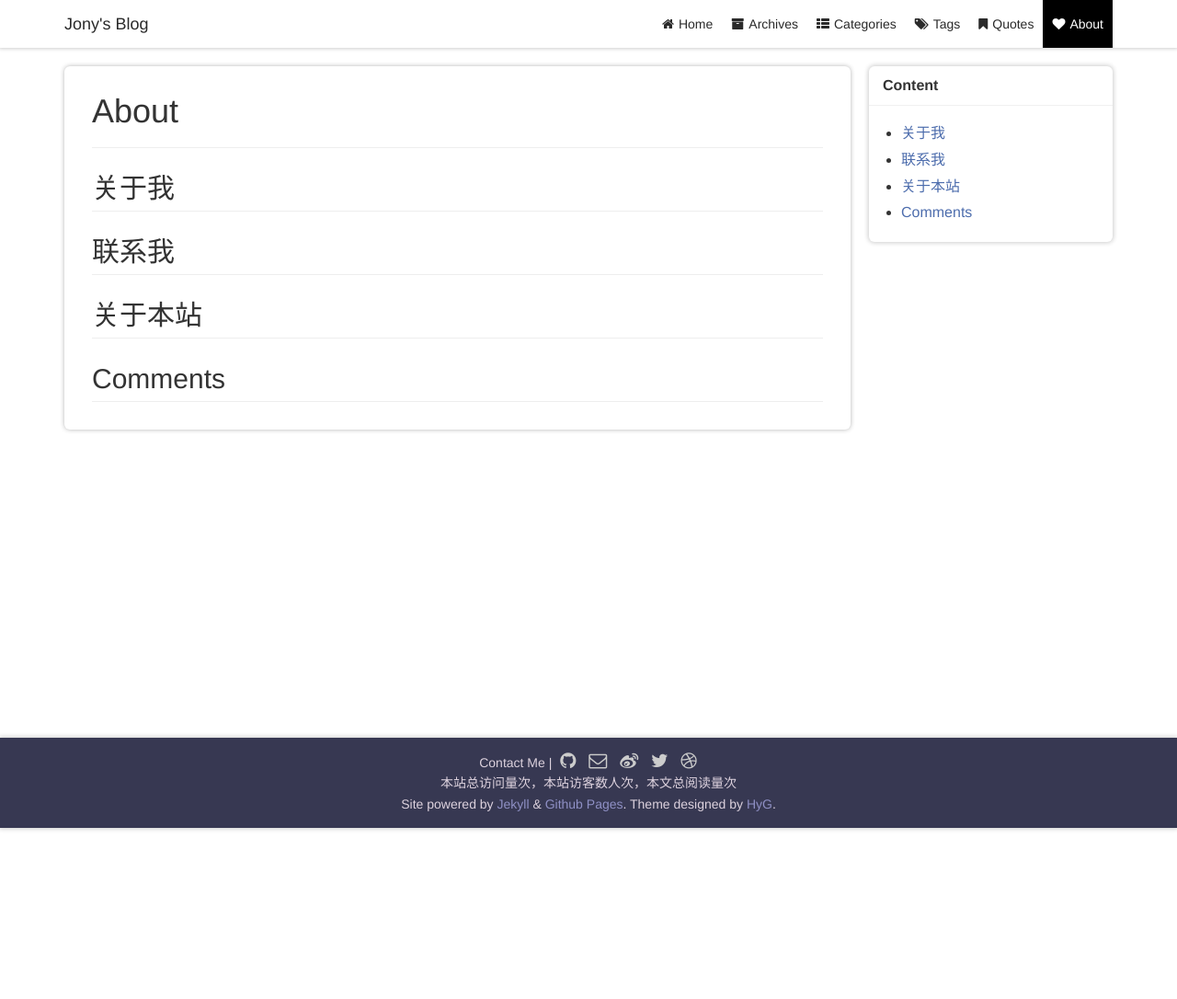
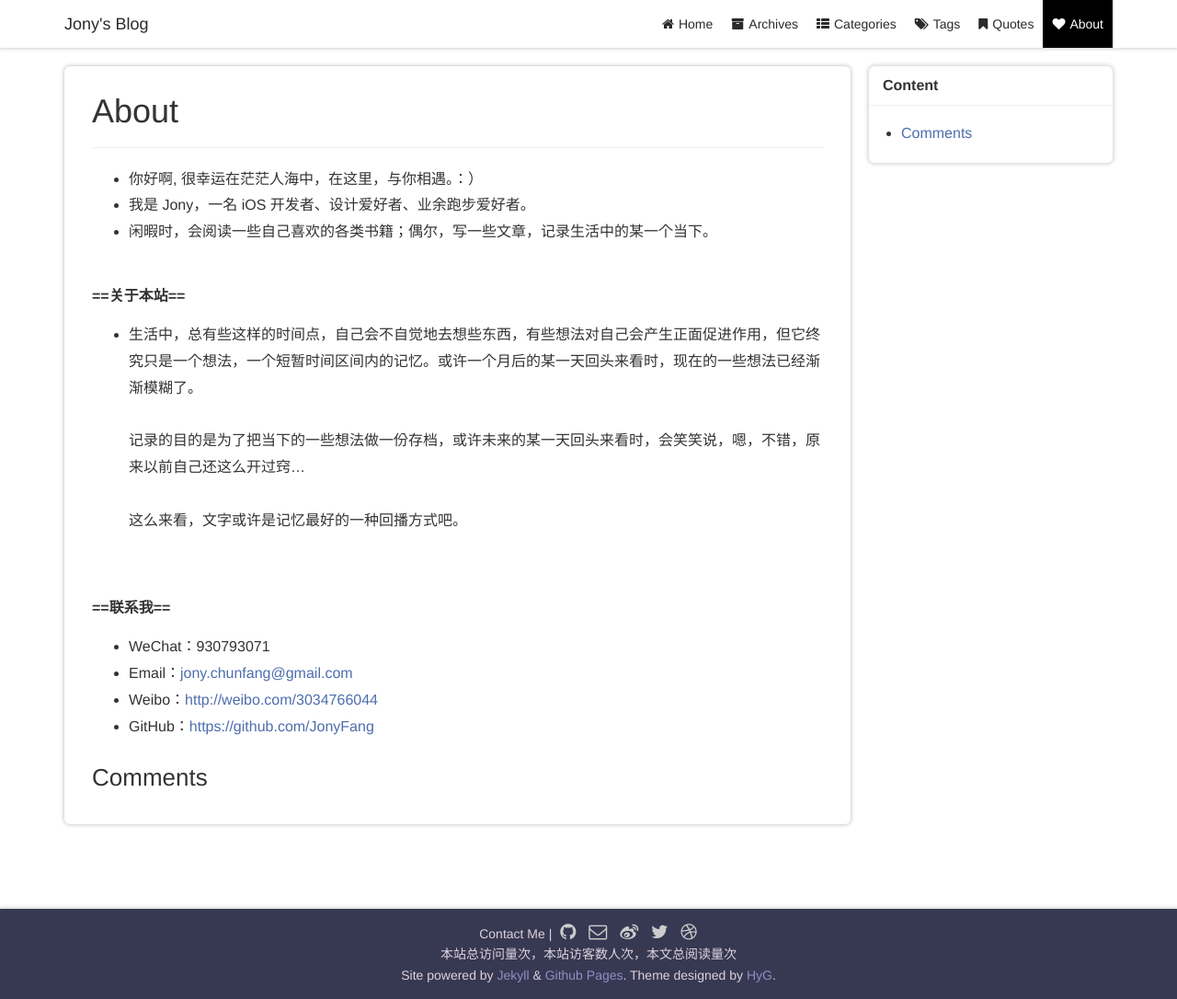
Before and after one commit to JonyFang/v1.0-JonyFang.github.io, a Jekyll site: the page built from page/4about.md, in a window 1280 px wide. Shown: the whole page at 92% size. Built offline with Jekyll 4.4.1, drawn with Linux system fonts in a browser that asks for light colours; comment, search, counter and statistics services are not loaded; a style sheet for code colours, icons or effects is not loaded; before the commit the page ends 900 px from its top, so only the background shows below that.

Commit message:
update about page

```diff
--- a/page/4about.md
+++ b/page/4about.md
@@ -9,12 +9,28 @@ type: page
 * content
 {:toc}
 
-## 关于我
 
-## 联系我
+- 你好啊, 很幸运在茫茫人海中，在这里，与你相遇。：）
+- 我是 Jony，一名 iOS 开发者、设计爱好者、业余跑步爱好者。
+- 闲暇时，会阅读一些自己喜欢的各类书籍；偶尔，写一些文章，记录生活中的某一个当下。
 
-## 关于本站
+<br>
+**==关于本站==**
+<br>
+- 生活中，总有些这样的时间点，自己会不自觉地去想些东西，有些想法对自己会产生正面促进作用，但它终究只是一个想法，一个短暂时间区间内的记忆。或许一个月后的某一天回头来看时，现在的一些想法已经渐渐模糊了。
+<br><br>
+记录的目的是为了把当下的一些想法做一份存档，或许未来的某一天回头来看时，会笑笑说，嗯，不错，原来以前自己还这么开过窍...
+<br><br>
+这么来看，文字或许是记忆最好的一种回播方式吧。
 
-## Comments
+<br><br>
+**==联系我==**
+
+- WeChat：930793071
+- Email：[jony.chunfang@gmail.com](mailto:jony.chunfang@gmail.com)
+- Weibo：[http://weibo.com/3034766044](http://weibo.com/3034766044)
+- GitHub：[https://github.com/JonyFang](https://github.com/JonyFang)
+
+### Comments
 
 {% include comments.html %}
```
